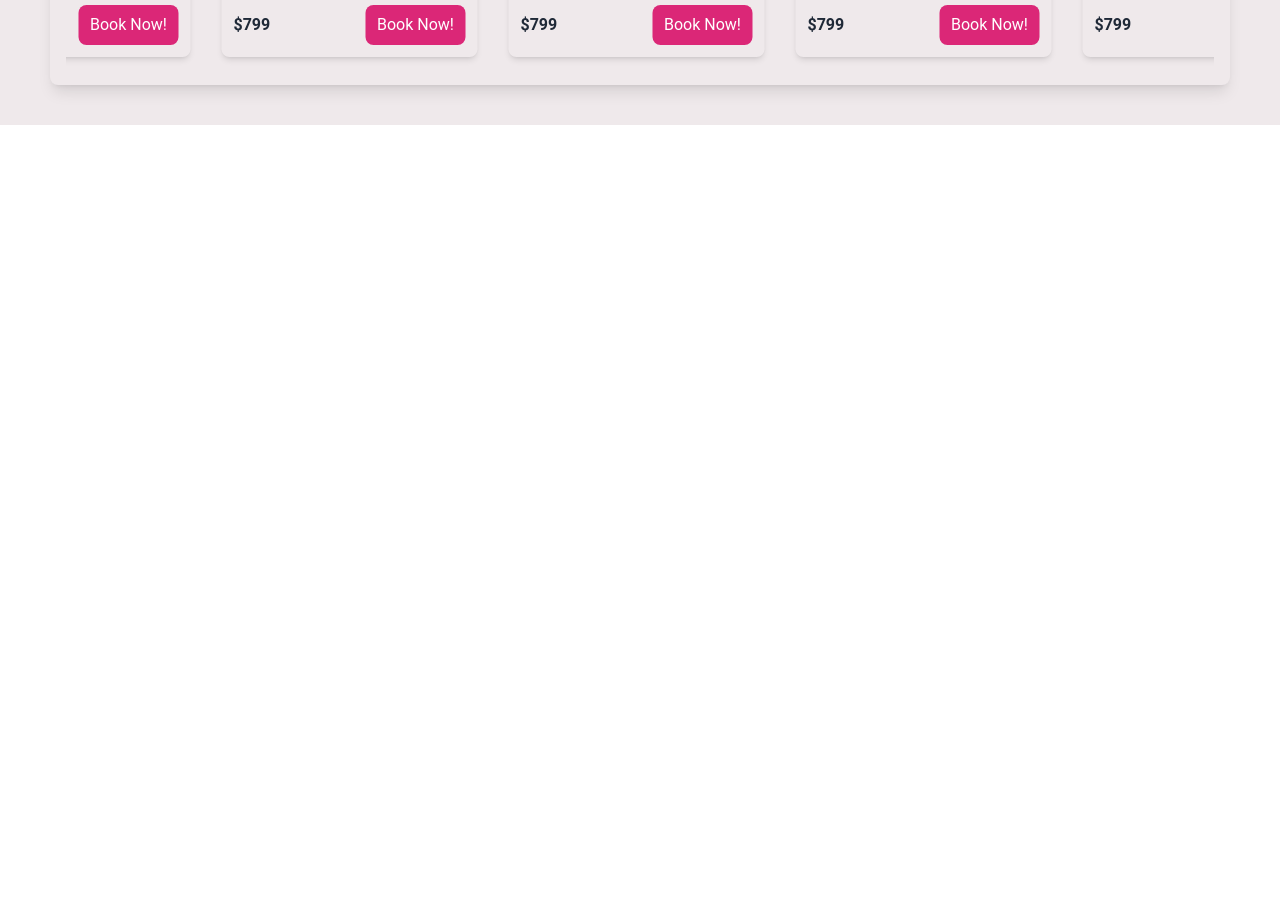
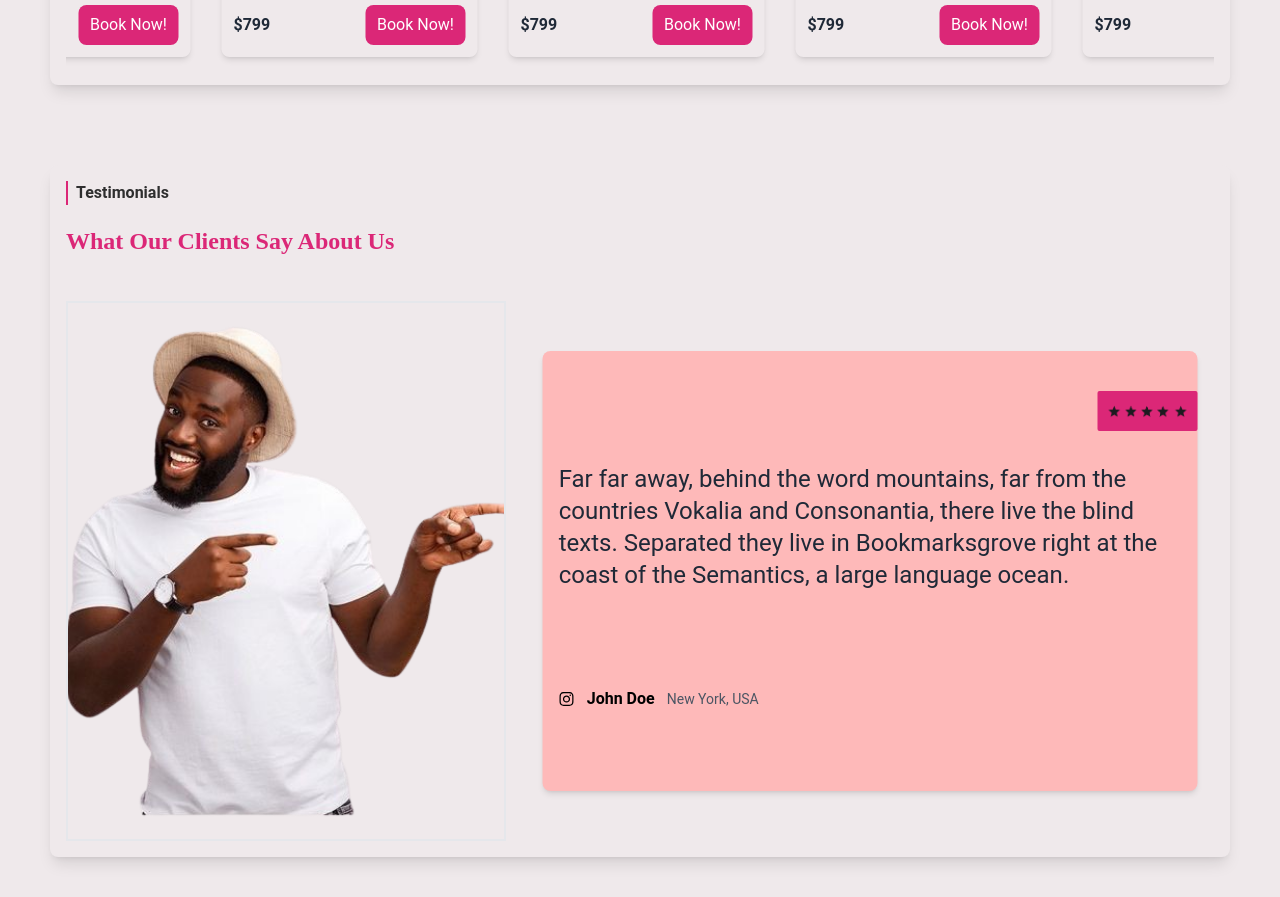
Before and after one commit to Zachminnow/travel-app, a React (Vite) app in the folder frontend/: page / in a window 1280 px wide. Shown: the part 3560-4457 px from the top of the page. Before the commit the page ends 3685 px from the top, so only its background shows below. Built offline with nearby package versions, Linux system fonts and the light colour scheme.

Commit message:
Testimonials

```diff
--- /dev/null
+++ b/frontend/src/components/CustomerImage.jsx
@@ -0,0 +1,7 @@
+import image1 from '../assets/images/cip1.png';
+
+export const CustomerImage =()=>{
+    return(
+        <img src={image1} alt="Customer" className="w-[440px] h-[540px]  object-cover border-2 "/>
+    )
+}
--- /dev/null
+++ b/frontend/src/components/TestimonialCard.jsx
@@ -0,0 +1,21 @@
+
+
+
+export const TestimonialCard = ({ name, location, feedback, rating, platform }) => {
+    return(
+        <div className="inline-block p-4 m-4 w-[95%] h-[440px] bg-[#FEB9B9] rounded-lg shadow-md hover:scale-105 transition-transform duration-300 cursor-pointer relative">
+            <div className="bg-pink-600 w-[100px] h-10 rounded-sm items-center content-center justify-center flex absolute top-10 right-0 ">
+            <img src={rating} alt="Stars" className="w-20" />
+
+            </div>
+            <div className="flex w-full flex-wrap py-10 my-14">
+                <p className=" flex flex-wrap text-wrap text-2xl text-gray-800">{feedback}</p>
+            </div>
+            <div className="flex items-center gap-3 content-center justify-between w-[200px]">
+                {platform}
+                <h3 className="font-bold">{name}</h3>
+                <p className="text-sm text-gray-600">{location}</p>
+            </div>
+        </div>
+    )
+}
--- /dev/null
+++ b/frontend/src/components/TestimonialCarousel.jsx
@@ -0,0 +1,53 @@
+import { TestimonialCard } from "./TestimonialCard";
+import useEmblaCarousel from "embla-carousel-react";
+import image from "../assets/images/stars.png";
+import { FaInstagram } from "react-icons/fa";
+import { FaFacebookSquare } from "react-icons/fa";
+import { FaLinkedin } from "react-icons/fa";
+import Autoplay from "embla-carousel-autoplay";
+
+export const TestimonialCarousel = () => {
+  const [emblaRef] = useEmblaCarousel({ loop: true }, [
+    Autoplay({ delay: 7000 }),
+  ]);
+
+  const Testimonies = [
+    {
+      name: "John Doe",
+      location: "New York, USA",
+      feedback:
+        "Far far away, behind the word mountains, far from the countries Vokalia and Consonantia, there live the blind texts. Separated they live in Bookmarksgrove right at the coast of the Semantics, a large language ocean.",
+      rating: image,
+      id: 1,
+      platform: <FaInstagram />,
+    },
+    {
+      name: "Jane Smith",
+      location: "London, UK",
+      feedback:
+        "A small river named Duden flows by their place and supplies it with the necessary regelialia. It is a paradisematic country, in which roasted parts of sentences fly into your mouth.",
+      rating: image,
+      id: 2,
+      platform: <FaFacebookSquare />,
+    },
+    {
+      name: "Carlos Rodriguez",
+      location: "Madrid, Spain",
+      feedback:
+        "Even the all-powerful Pointing has no control about the blind texts it is an almost unorthographic life. One day however a small line of blind text by the name of Lorem Ipsum decided to leave for the far World of Grammar.",
+      rating: image,
+      id: 3,
+      platform: <FaLinkedin />,
+    },
+  ];
+
+  return (
+    <div className="overflow-hidden embla" ref={emblaRef}>
+      <div className="whitespace-nowrap">
+        {Testimonies.map((testimony) => (
+          <TestimonialCard key={testimony.id} {...testimony} />
+        ))}
+      </div>
+    </div>
+  );
+};
--- a/frontend/src/components/TourCard.jsx
+++ b/frontend/src/components/TourCard.jsx
@@ -7,7 +7,7 @@ import { FaLuggageCart } from "react-icons/fa";
 export const TourCard = ({ TourOffers }) => {
   return (
     <div className="w-64 h-140 hover:scale-105 transition-transform duration-300 bg-white-500 rounded-lg shadow-md   flex flex-col relative">
-      <div className="absolute left-[-11px] bottom-[50%] p-3 w-full z-100">
+      <div className="absolute left-[-11px] bottom-[45%] p-3 w-full z-100 my-1">
         <Button text={TourOffers.title} link="/tours" />
       </div>
       <div style={{
--- a/frontend/src/components/carousel.jsx
+++ b/frontend/src/components/carousel.jsx
@@ -51,7 +51,7 @@ export const Carousel = () => {
   ];
 
   return (
-    <div className="embla w-full overflow-hidden" ref={emblaRef}>
+    <div className="embla w-full overflow-hidden"  ref={emblaRef}>
       <div className="flex">
         {offers.map((offer, index) => (
           <div
--- a/frontend/src/pages/Home.jsx
+++ b/frontend/src/pages/Home.jsx
@@ -9,6 +9,8 @@ import { RightBox } from "../components/RightBox";
 import { GridBox } from "../components/GridBox";
 import { Carousel } from "../components/carousel";
 import { TourCarousel } from "../components/TourCarousel";
+import { CustomerImage } from "../components/CustomerImage";
+import { TestimonialCarousel } from "../components/TestimonialCarousel";
 
 const Home = () => {
   const sliderImages = [sliderImage1, sliderImage2, sliderImage3];
@@ -94,6 +96,26 @@ const Home = () => {
           </div>
         </div>
       </section>
+      <section>
+        <div className="bg-[#EFE9EB] p-4 rounded-lg shadow-lg w-[1180px]  justify-between gap-5 items-start mt-10 flex flex-col mb-10">
+          <div className="">
+            <h3 className="border-l-2 pl-2 border-pink-600 text-[#2E2E2E] font-bold">
+              Testimonials
+            </h3>
+            <h1 className="font-allan text-pink-600 text-2xl font-bold mt-5">
+              What Our Clients Say About Us
+            </h1>
+          </div>
+          <div className="flex w-full justify-center items-center mt-6 relative">
+            <div className=" w-[40%] ">
+              <CustomerImage />
+            </div>
+            <div className=" w-[60%] h-full">
+              <TestimonialCarousel />
+            </div>
+          </div>
+        </div>
+      </section>
     </div>
   );
 };
```
Also changed, not shown: frontend/src/assets/images/cip1.png (added), frontend/src/assets/images/stars.png (added).
